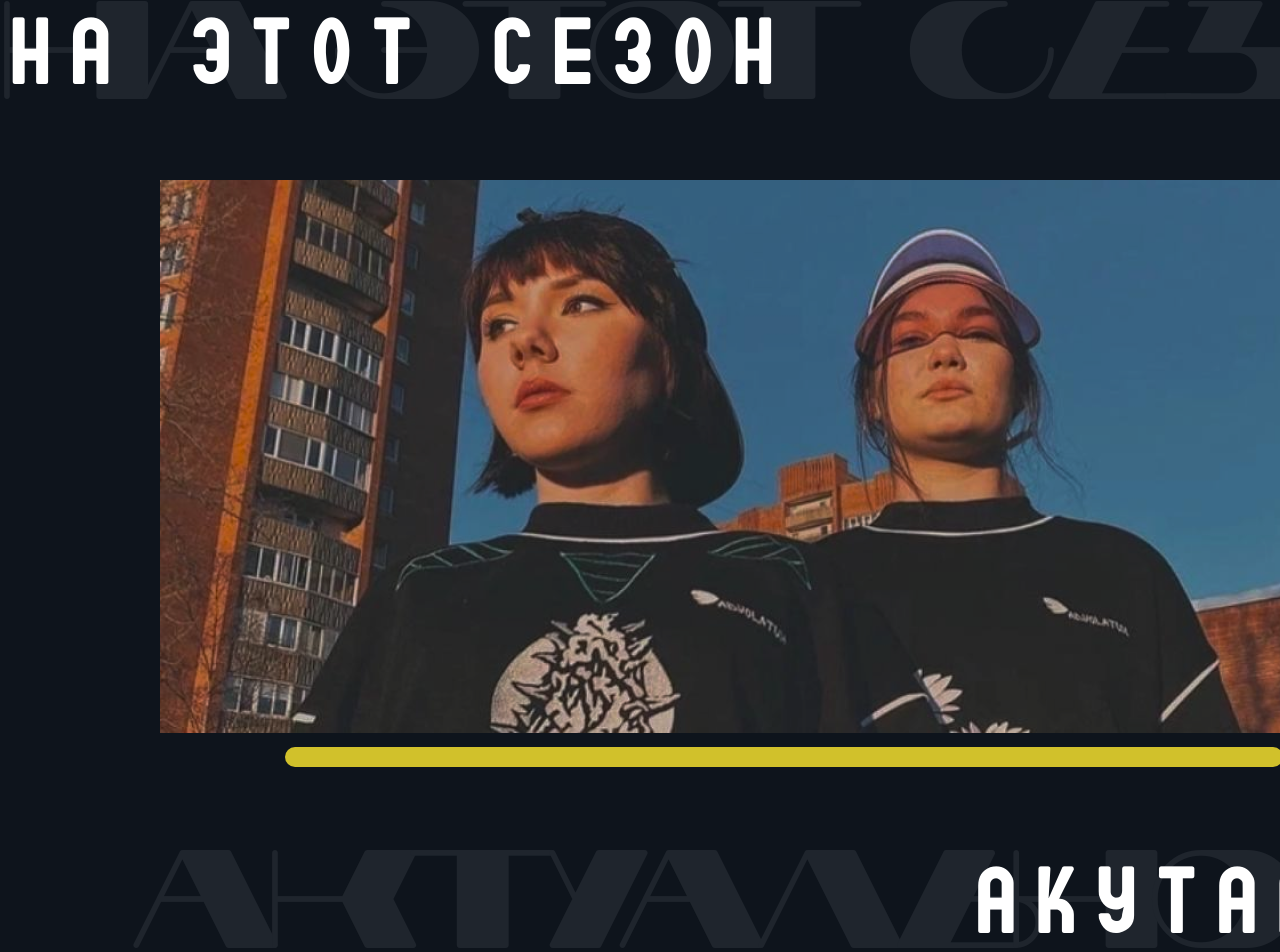
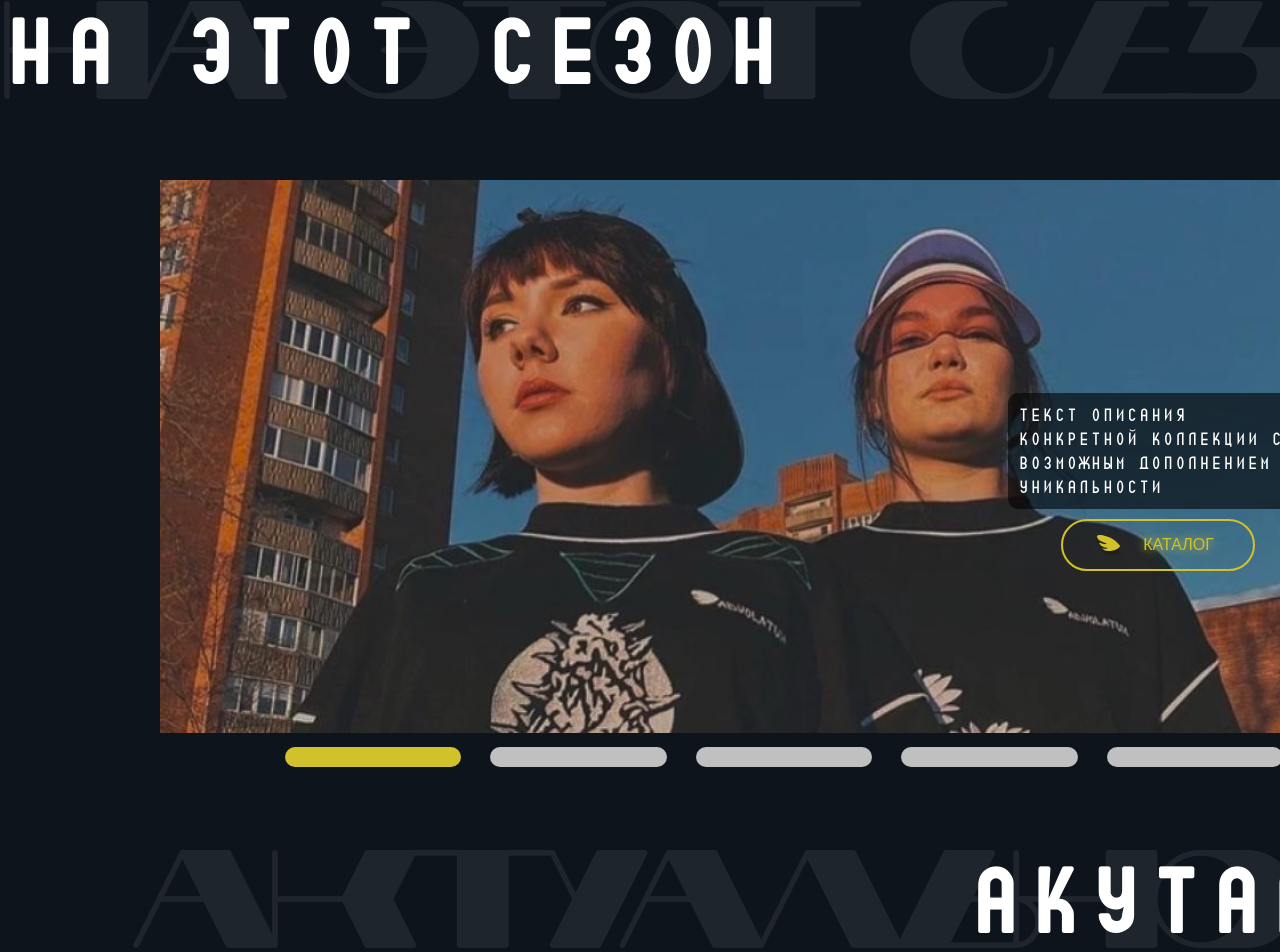
Before and after one commit to bogush01/bogush.github.io, a React (Create React App) app: page / in a window 1280 px wide. Shown: the part 1218-2170 px from the top of the page. Built offline with nearby package versions, Linux system fonts and the light colour scheme.

Commit message:
add slider info block

```diff
--- a/src/components/MainCarousel/index.css
+++ b/src/components/MainCarousel/index.css
@@ -27,6 +27,31 @@
   bottom: 0;
   background-repeat: no-repeat;
   background-size: cover;
+  display: flex;
+  flex-direction: column;
+}
+
+.main-carousel__slide-info {
+  display: flex;
+  flex-direction: column;
+  gap: 10px;
+  margin: auto 100px 162px auto;
+  width: var(--main-carousel-slide-info-width);
+}
+
+.main-carousel__collection-description {
+  margin: 0;
+  padding: 10px;
+  border-radius: 10px;
+  background-color: rgba(0, 0, 0, 0.6);
+  color: #fff;
+  font-size: 20px;
+  line-height: 1.2;
+  text-transform: uppercase;
+}
+
+.main-carousel__slide-catalog-link {
+  align-self: center;
 }
 
 .main-carousel__swicth {
--- a/src/components/MainCarousel/index.jsx
+++ b/src/components/MainCarousel/index.jsx
@@ -1,18 +1,21 @@
 import { useState } from "react";
+import { Link } from "react-router-dom";
+
+import StyledButtonOrLink from "../../components/controls/StyledButtonOrLink";
 
 import mainCarouselPreview from "../../img/main-carousel/main_carousel_preview.png";
 
 import "./index.css";
 
-const SLIDES_COUNT = 1;
+const SLIDES_COUNT = 5;
 
 const MainCarousel = () => {
-  const handleSwitchChange = (e) => {
-    console.clear();
-    console.log(e.target.dataset.index);
+  const [selectedSlide, setSelectedSlide] = useState(0);
+
+  const handleSwitchChange = (event) => {
+    const newIndex = Number(event.target.dataset.index);
+    setSelectedSlide(newIndex);
   };
-
-  const [selectedSlide, setSelectedSlide] = useState(0);
 
   const switchButtons = Array(SLIDES_COUNT)
     .fill(null)
@@ -38,7 +41,19 @@ const MainCarousel = () => {
   return (
     <div className="main-carousel">
       <ul className="main-carousel__slides-container">
-        <li className="main-carousel__slide slide1"></li>
+        <li className="main-carousel__slide slide1">
+          <div className="main-carousel__slide-info">
+            <p className="main-carousel__collection-description">
+              Текст описания конкретной коллекции с возможным дополнением
+              уникальности
+            </p>
+            <StyledButtonOrLink
+              className="main-carousel__slide-catalog-link"
+              caption="Каталог"
+              to="/catalog"
+            />
+          </div>
+        </li>
       </ul>
 
       <ul className="main-carousel__swicth">{switchButtons}</ul>
--- a/src/vars.css
+++ b/src/vars.css
@@ -22,4 +22,5 @@
   --current-collection-photo2-width: 553px;
   --main-carousel-width: 1248px;
   --main-carousel-height: 587px;
+  --main-carousel-slide-info-width: 300px;
 }
```
